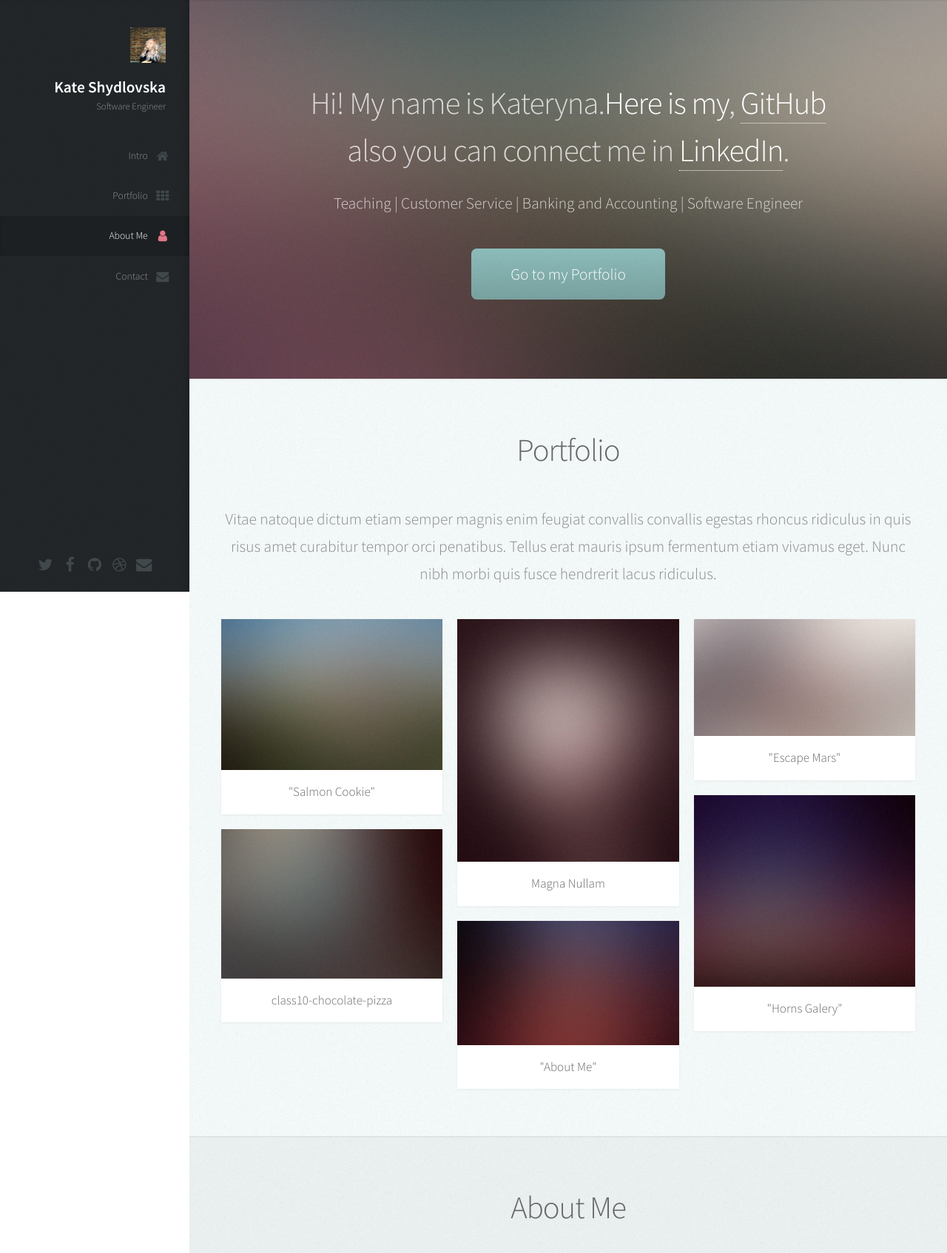
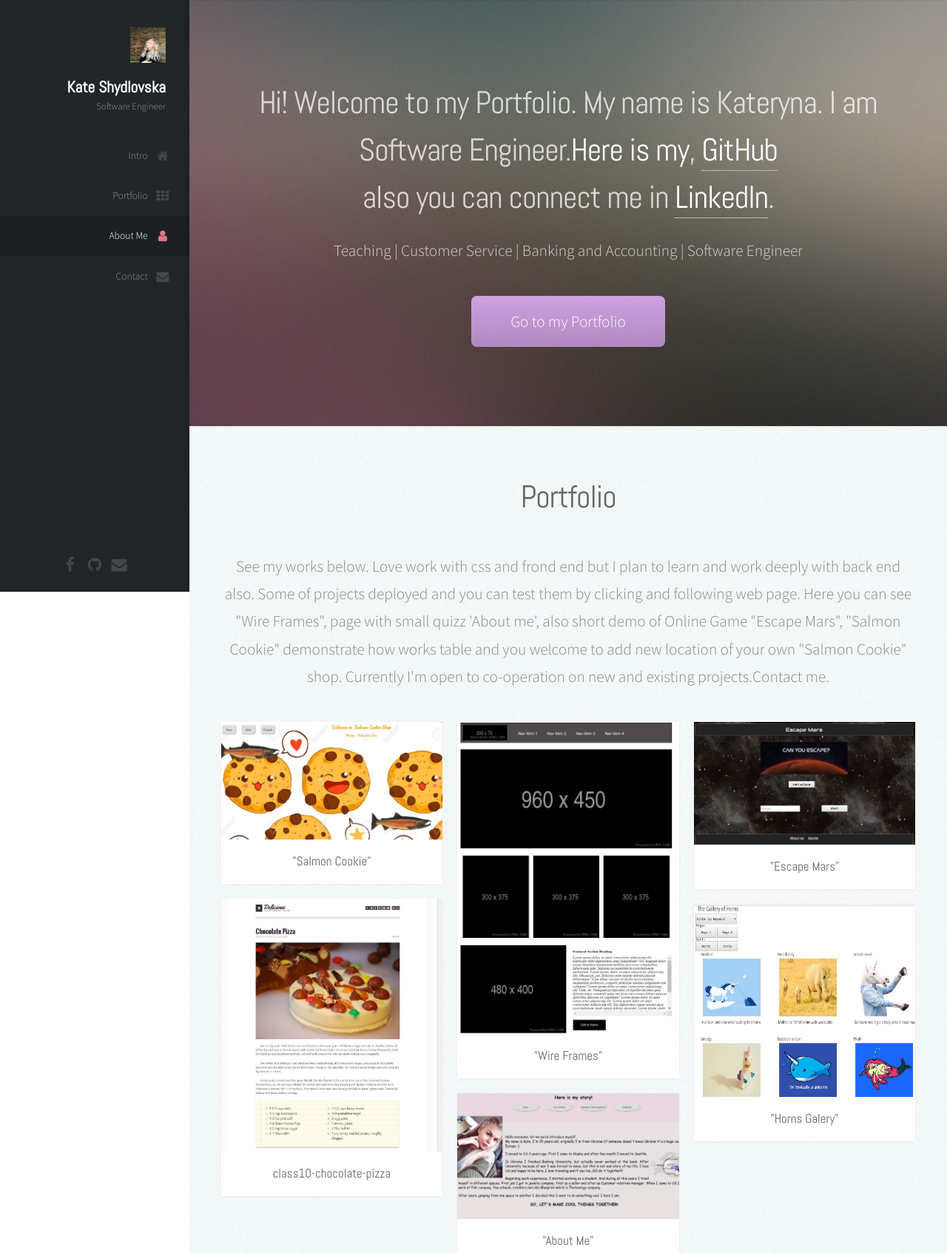
Before and after one commit to KaterynaShydlovska/portfolio, a plain HTML site: page starter-code/index.html in a window 1280 px wide. Shown: the top 1694 px of the page at 74% size. Drawn offline with Linux system fonts and the light colour scheme.

Commit message:
portfolio

```diff
--- a/starter-code/assets/css/base.css
+++ b/starter-code/assets/css/base.css
@@ -101,6 +101,7 @@ input, select, textarea {
 		font-weight: 300;
 		color: #666;
 		line-height: 1.5em;
+		font-family:'Abel', sans-serif;
 	}
 
 	h1 a, h2 a, h3 a, h4 a, h5 a, h6 a {
--- a/starter-code/assets/css/modules.css
+++ b/starter-code/assets/css/modules.css
@@ -29,7 +29,7 @@
 		.image.avatar48 {
 			width: 48px;
 			height: 48px;
-			background: #f00;
+			background: rgb(233, 88, 177);
 		}
 
 			.image.avatar48 img {
@@ -179,7 +179,7 @@
 		color: #fff !important;
 		text-decoration: none;
 		padding: 0.75em 2.5em 0.75em 2.5em;
-		background-color: #8ebebc;
+		background-color: #d1a3e4;
 		border: 0;
 		cursor: pointer;
 		background-image: -moz-linear-gradient(top, rgba(0, 0, 0, 0), rgba(0, 0, 0, 0.15)), url("images/overlay.png");
@@ -197,7 +197,7 @@
 		input[type="reset"]:hover,
 		button:hover,
 		.button:hover {
-			background-color: #9ececc;
+			background-color: #deb6e0;
 		}
 
 		input[type="button"]:active,
@@ -205,7 +205,7 @@
 		input[type="reset"]:active,
 		button:active,
 		.button:active {
-			background-color: #7eaeac;
+			background-color: #975db9;
     }
     /* Item */
 
--- a/starter-code/index.html
+++ b/starter-code/index.html
@@ -9,6 +9,8 @@
 		<title>Prologue by HTML5 UP</title>
 		<meta charset="utf-8" />
 		<meta name="viewport" content="width=device-width, initial-scale=1, user-scalable=no" />
+		<link href="https://fonts.googleapis.com/css?family=Abel|Barlow+Condensed|Saira+Condensed&display=swap"
+			rel="stylesheet">
 		<link rel="stylesheet" href="assets/css/main.css" />
 		<link rel="stylesheet" href="assets/css/base.css" />
 		<link rel="stylesheet" href="assets/css/layout.css" />
@@ -45,10 +47,8 @@
 
 					<!-- Social Icons -->
 						<ul class="icons">
-							<li><a href="#" class="icon fa-twitter"><span class="label">Twitter</span></a></li>
 							<li><a href="https://www.facebook.com/" class="icon fa-facebook"><span class="label">Facebook</span></a></li>
 							<li><a href="https://github.com/KaterynaShydlovska" class="icon fa-github"><span class="label">Github</span></a></li>
-							<li><a href="#" class="icon fa-dribbble"><span class="label">Dribbble</span></a></li>
 							<li><a href="shydlovskayaka@gmail.com" class="icon fa-envelope"><span class="label">Email</span></a></li>
 						</ul>
 
@@ -64,7 +64,7 @@
 						<div class="container">
 
 							<header>
-								<h2 class="alt">Hi! My name is Kateryna.<strong>Here is my</strong>, <a href="https://github.com/KaterynaShydlovska">GitHub</a><br />
+								<h2 class="alt">Hi! Welcome to my Portfolio. My name is Kateryna. I am Software Engineer.<strong>Here is my</strong>, <a href="https://github.com/KaterynaShydlovska">GitHub</a><br />
 								also you can connect me in <a href="https://www.linkedin.com/in/kateryna-shydlovska-35948214a/">LinkedIn</a>.</h2>
 								<p>Teaching | Customer Service | Banking and Accounting | Software Engineer<br /></p>
 							</header>
@@ -84,21 +84,18 @@
 								<h2>Portfolio</h2>
 							</header>
 
-							<p>Vitae natoque dictum etiam semper magnis enim feugiat convallis convallis
-							egestas rhoncus ridiculus in quis risus amet curabitur tempor orci penatibus.
-							Tellus erat mauris ipsum fermentum etiam vivamus eget. Nunc nibh morbi quis
-							fusce hendrerit lacus ridiculus.</p>
+							<p>See my works below. Love work with css and frond end but I plan to learn and work deeply with back end also. Some of projects deployed and you can test them by clicking and following web page. Here you can see "Wire Frames", page with small quizz 'About me', also short demo of Online Game "Escape Mars", "Salmon Cookie" demonstrate how works table and you welcome to add new location of your own "Salmon Cookie" shop.  Currently I'm open to co-operation on new and existing projects.Contact me.</p>
 
 							<div class="row">
 								<div class="col-4 col-12-mobile">
 									<article class="item">
-										<a href="https://katerynashydlovska.github.io/cookie-stand/" class="image fit"><img src="images/pic02.jpg" alt="" /></a>
+										<a href="https://katerynashydlovska.github.io/cookie-stand/" class="image fit"><img src="images/salmon.jpg" alt="" /></a>
 										<header>
 											<h3>"Salmon Cookie"</h3>
 										</header>
 									</article>
 									<article class="item">
-										<a href="#" class="image fit"><img src="images/pic03.jpg" alt="" /></a>
+										<a href="#" class="image fit"><img src="images/pizza.jpg" alt="" /></a>
 										<header>
 											<h3>class10-chocolate-pizza</h3>
 										</header>
@@ -106,13 +103,13 @@
 								</div>
 								<div class="col-4 col-12-mobile">
 									<article class="item">
-										<a href="#" class="image fit"><img src="images/pic04.jpg" alt="" /></a>
+										<a href="#" class="image fit"><img src="images/frame.jpg" alt="" /></a>
 										<header>
-											<h3>Magna Nullam</h3>
+											<h3>"Wire Frames"</h3>
 										</header>
 									</article>
 									<article class="item">
-										<a href="https://katerynashydlovska.github.io/Lab-02/" class="image fit"><img src="images/pic05.jpg" alt="" /></a>
+										<a href="https://katerynashydlovska.github.io/Lab-02/" class="image fit"><img src="images/aboutMe.jpg" alt="" /></a>
 										<header>
 											<h3>"About Me"</h3>
 										</header>
@@ -120,13 +117,13 @@
 								</div>
 								<div class="col-4 col-12-mobile">
 									<article class="item">
-										<a href="https://glasscharlie.github.io/201-project-mars-trail/" class="image fit"><img src="images/pic06.jpg" alt="" /></a>
+										<a href="https://glasscharlie.github.io/201-project-mars-trail/" class="image fit"><img src="images/mars.jpg" alt="" /></a>
 										<header>
 											<h3>"Escape Mars"</h3>
 										</header>
 									</article>
 									<article class="item">
-										<a href="#" class="image fit"><img src="images/pic07.jpg" alt="" /></a>
+										<a href="#" class="image fit"><img src="images/horns.jpg" alt="" /></a>
 										<header>
 											<h3>"Horns Galery"</h3>
 										</header>
@@ -145,7 +142,7 @@
 								<h2>About Me</h2>
 							</header>
 
-							<a href="#" class="image featured"><img src="images/pic08.jpg" alt="" /></a>
+							<a href="#" class="image featured"><img src="images/k.jpg" alt="" /></a>
 
 							<p>Hello, my name is Kate, I'm Software Developer. Originally I'm from Ukraine in Ukraine I got University degree in
 							Banking .I have years of work experience in Ukraine and US in different areas most of them in customer service.
@@ -172,10 +169,7 @@
 								<h2>Contact</h2>
 							</header>
 
-							<p>Elementum sem parturient nulla quam placerat viverra
-							mauris non cum elit tempus ullamcorper dolor. Libero rutrum ut lacinia
-							donec curae mus. Eleifend id porttitor ac ultricies lobortis sem nunc
-							orci ridiculus faucibus a consectetur. Porttitor curae mauris urna mi dolor.</p>
+							<p>Contact me any way by email, LinkedIn, FaceBoock. Also you can leave me message below.</p>
 
 							<form method="post" action="#">
 								<div class="row">
```
Also changed, not shown: starter-code/images/aa.jpg (added), starter-code/images/aboutMe.jpg (added), starter-code/images/frame.jpg (added), starter-code/images/horns.jpg (added), starter-code/images/k.jpg (added), starter-code/images/kate1.jpg (added), starter-code/images/mars.jpg (added), starter-code/images/pizza.jpg (added), starter-code/images/salmon.jpg (added).
